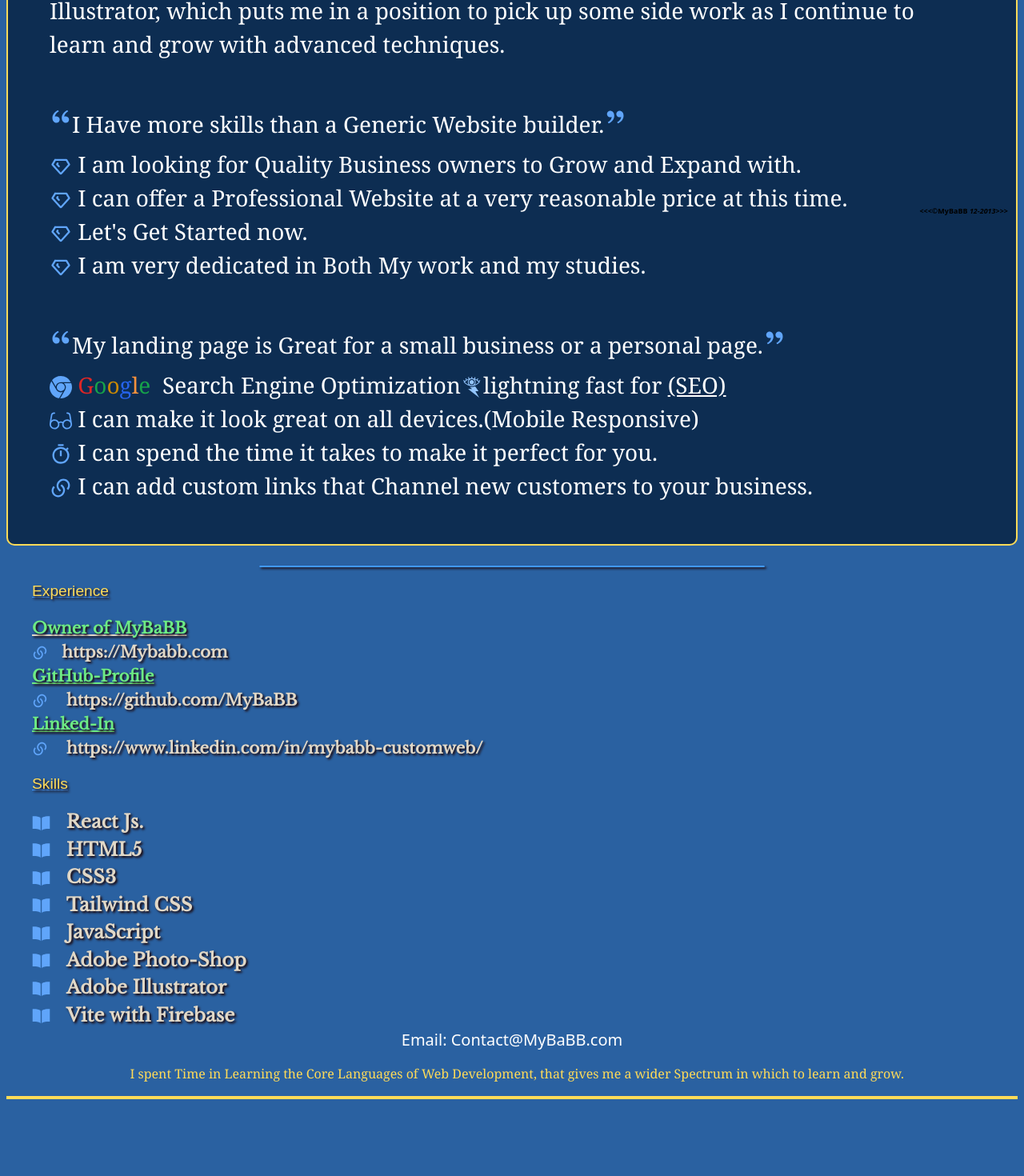
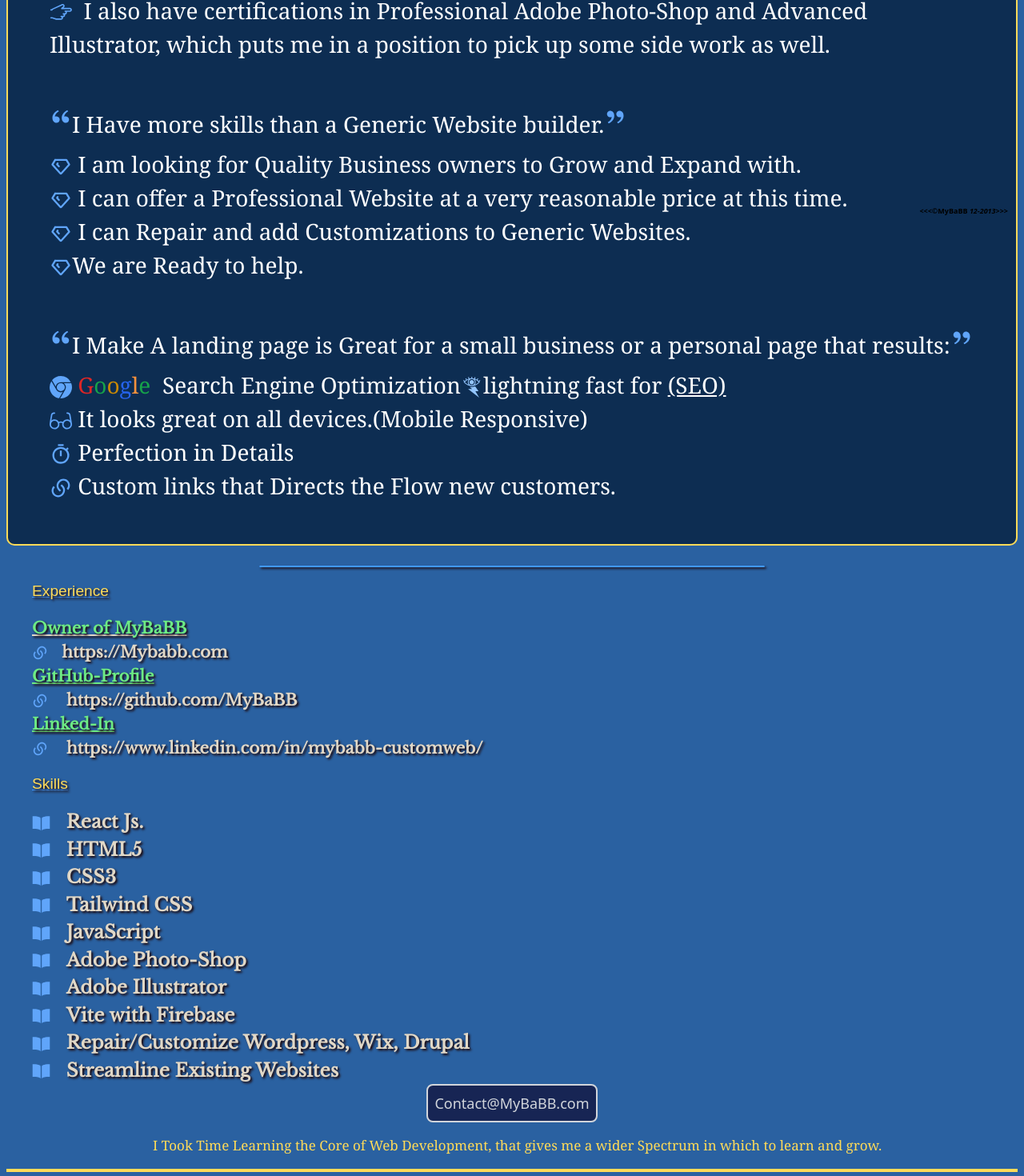
Before and after one commit to MyBaBB/My_Introduction, a React (Vite) app: page / in a window 1280 px wide. Shown: the part 528-1998 px from the top of the page at 80% size. Before the commit the page ends 1910 px from the top, so only its background shows below. Built offline with nearby package versions, Linux system fonts and the light colour scheme.

Commit message:
worked on the wording a bit

```diff
--- a/src/components/Footer.jsx
+++ b/src/components/Footer.jsx
@@ -4,19 +4,17 @@
 const Footer = () => {
   return (
     <div>
+      <a href="mailto:howdy@mybabb.com"
+         className=" relative flex m-0 m-auto text-center text-lg text-bold
+         text-gray-300 border-2 border-gray-300 rounded-lg bg-blue-950 w-fit
+        p-2 text-center">Contact@MyBaBB.com
+        </a>
+        <p className="bottomSection text-[17px]">
 
-      <div className="text-center text-xl text-white ">Email: Contact@MyBaBB.com</div>
-        <p className="bottomSection">
-            &nbsp;&nbsp;  I spent Time in Learning the Core Languages of Web Development, that gives me a wider Spectrum in which to learn and grow.
+          &nbsp;&nbsp;  I Took Time Learning the Core of Web Development, that gives me a wider Spectrum in which to learn and grow.
         </p>
-        <hr className="hrBottom"></hr>
 
-
-
-
-
-
-
+      <hr className="hrBottom"></hr>
     </div>
   )
 }
--- a/src/components/ThirdSection.jsx
+++ b/src/components/ThirdSection.jsx
@@ -16,6 +16,9 @@
                 <li><IoBookSharp className='inline-block text-blue-400' />&nbsp;&nbsp;&nbsp;Adobe Photo-Shop</li>
                 <li><IoBookSharp className='inline-block text-blue-400' />&nbsp;&nbsp;&nbsp;Adobe Illustrator</li>
                 <li><IoBookSharp className='inline-block text-blue-400' />&nbsp;&nbsp;&nbsp;Vite with Firebase</li>
+                <li><IoBookSharp className='inline-block text-blue-400' />
+                       &nbsp;&nbsp;&nbsp;Repair/Customize Wordpress, Wix, Drupal</li>
+                <li><IoBookSharp className='inline-block text-blue-400' />&nbsp;&nbsp;&nbsp;Streamline Existing Websites </li>
             </ul>
         </section>
 
--- a/src/components/TopSection.jsx
+++ b/src/components/TopSection.jsx
@@ -22,10 +22,10 @@
         <p className="objectiveParagraph
         text-[12px] xxs:text-[16px] xs:text-[20px] sm:text-[24px] md:text-[28px]
         p-[12px] xxs:p-[22px] xs:p-[32px] sm:p-[42px] md:p-[52px] lg:p-[52px] ">
-          <TfiHandPointRight className='inline-block text-blue-400 -mt-1' />&nbsp;I am Brett, a Web Developer with skills in React, HTML, CSS, Tailwind CSS and JavaScript.&nbsp;  I currently use Vite and Firebase with React js, and I style with Tailwind no matter how big or small the project.&nbsp; I see this combo being the best option for now and for future applications.&nbsp; Last year I completed my Studies in Basic Web Development and have gone on to more Advanced Stages of total Web Manipulation.
+          <TfiHandPointRight className='inline-block text-blue-400 -mt-1' />&nbsp;I am Brett, a Web Developer with skills in React, HTML, CSS, Tailwind CSS and JavaScript.&nbsp;  I currently use Vite and Firebase with React js, and I style with Tailwind no matter how big or small the project.&nbsp; I see this combo being the best option for now and for future applications.&nbsp; I can help you Customize your Generic Websites for Performance Issues,(WordPress-Woocommerce, Wix, Drupal) although I prefer more Advanced techniques.
         <br/>
         <TfiHandPointRight className='inline-block text-blue-400 -mt-1' />&nbsp;
-            I also have certifications in Professional Adobe Photo-Shop and Advanced Illustrator, which puts me in a position to pick up some side work as I continue to learn and grow with advanced techniques.
+            I also have certifications in Professional Adobe Photo-Shop and Advanced Illustrator, which puts me in a position to pick up some side work as well.
           </p>
         <p className="objectiveParagraph mt-[-3rem]
         text-[12px] xxs:text-[16px] xs:text-[20px] sm:text-[24px] md:text-[28px]
@@ -39,17 +39,17 @@
             <br/>
             <TbDiamond className='inline-block text-blue-400 ' /> I can offer a Professional Website at a very reasonable price at this time.
             <br/>
-            <TbDiamond className='inline-block text-blue-400 ' /> Let&apos;s Get Started now.
+            <TbDiamond className='inline-block text-blue-400 ' /> I can Repair and add Customizations to Generic Websites.
             <br/>
 
-            <TbDiamond className='inline-block text-blue-400 ' /> I am very dedicated in Both My work and my studies.
+           <TbDiamond className='inline-block text-blue-400 ' />We are Ready to help.
         </p>
 
         <p className="objectiveParagraph mt-[-3rem]
         text-[12px] xxs:text-[16px] xs:text-[20px] sm:text-[24px] md:text-[28px]
         p-[12px] xxs:p-[22px] xs:p-[32px] sm:p-[42px] md:p-[52px] lg:p-[52px]">
         <RiDoubleQuotesL className='inline-block text-blue-400 mb-6' />
-        My landing page is Great for a small business or a personal page.
+        I Make A landing page is Great for a small business or a personal page that results:
         <RiDoubleQuotesR className='inline-block text-blue-400 mb-6' />
             <br/>
         <SiGooglechrome className='inline-block text-blue-400' />&nbsp;<span className='googleG1 text-red-600'>G</span>
@@ -64,11 +64,11 @@
            lightning fast for&nbsp;
           <span className='underline'>(SEO)</span>
             <br/>
-            <SlEyeglass className='inline-block text-blue-400' /> I can make it look great on all devices.(Mobile Responsive)
+            <SlEyeglass className='inline-block text-blue-400' /> It looks great on all devices.(Mobile Responsive)
             <br/>
-            <MdOutlineTimer className='inline-block text-blue-400' />&nbsp;I can spend the time it takes to make it perfect for you.
+            <MdOutlineTimer className='inline-block text-blue-400' />&nbsp;Perfection in Details
             <br/>
-            <RiLinksFill className='inline-block text-blue-400' />&nbsp;I can add custom links that Channel new customers to your business.
+            <RiLinksFill className='inline-block text-blue-400' />&nbsp;Custom links that Directs the Flow new customers.
             <br/>
         </p>
 
```
